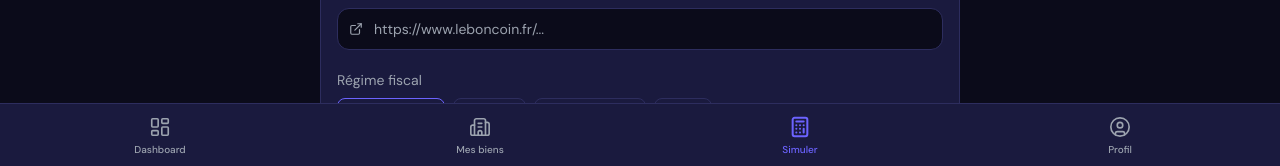
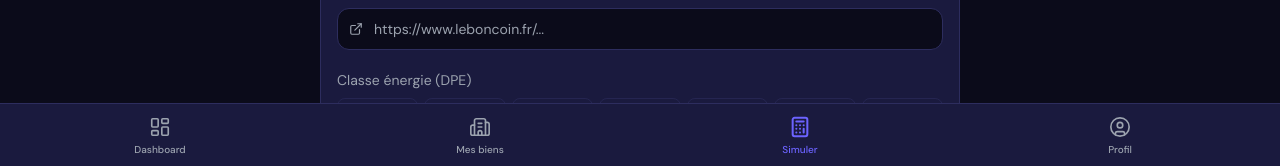
Before and after one commit to Allanlemey/propfolio, a Next.js app: page /simulation in a window 1280 px wide. Shown: the part 632-798 px from the top of the page. Built offline with nearby package versions, Linux system fonts and the light colour scheme; no server answers.

Commit message:
feat: add DPE selector to property simulation form

```diff
--- a/app/simulation/page.tsx
+++ b/app/simulation/page.tsx
@@ -225,7 +225,7 @@ type SavedSim = {
   params: {
     price: number; apport: number; taux: number; duree: number;
     loyer: number; regime: string; revaluation: number;
-    vacance: number; inflationLoyers: number; listingUrl?: string;
+    vacance: number; inflationLoyers: number; listingUrl?: string; dpe?: string;
   };
   results: {
     cashflow: number; rendementBrut: number; rendementNet: number;
@@ -360,8 +360,9 @@ export default function SimulationPage() {
   const [vacance, setVacance] = useState(4);
   const [inflationLoyers, setInflationLoyers] = useState(1.8);
 
-  // Listing URL
+  // Listing URL & DPE
   const [listingUrl, setListingUrl] = useState("");
+  const [dpe, setDpe] = useState("");
 
   // Simulation name
   const [simName, setSimName] = useState("");
@@ -396,6 +397,7 @@ export default function SimulationPage() {
     setVacance(s.params.vacance ?? 4);
     setInflationLoyers(s.params.inflationLoyers ?? 1.8);
     setListingUrl(s.params.listingUrl ?? "");
+    setDpe(s.params.dpe ?? "");
     setSimName(s.name);
     setActiveSimId(s.id);
     simulatorRef.current?.scrollIntoView({ behavior: "smooth", block: "start" });
@@ -456,7 +458,7 @@ export default function SimulationPage() {
   function resetForm() {
     setPrice(120000); setApport(10000); setTaux(3.8); setDuree(20);
     setLoyer(650); setRegime("LMNP micro-BIC"); setRevaluation(2);
-    setVacance(4); setInflationLoyers(1.8); setListingUrl(""); setSimName("");
+    setVacance(4); setInflationLoyers(1.8); setListingUrl(""); setDpe(""); setSimName("");
     setActiveSimId(null);
     simulatorRef.current?.scrollIntoView({ behavior: "smooth", block: "start" });
   }
@@ -483,6 +485,7 @@ export default function SimulationPage() {
         vacance,
         inflationLoyers,
         listingUrl: listingUrl.trim() || undefined,
+        dpe: dpe || undefined,
       },
       results: {
         cashflow: Math.round(cashflow),
@@ -603,6 +606,35 @@ export default function SimulationPage() {
               placeholder="https://www.leboncoin.fr/..."
               className="w-full pl-9 pr-3 py-2.5 rounded-xl bg-bg border border-border text-sm text-text placeholder:text-text-secondary/50 focus:outline-none focus:border-accent/50 focus:ring-1 focus:ring-accent/20 transition-colors"
             />
+          </div>
+        </div>
+
+        {/* DPE */}
+        <div className="space-y-2">
+          <p className="text-sm text-text-secondary">Classe énergie (DPE)</p>
+          <div className="flex gap-1.5">
+            {(["A", "B", "C", "D", "E", "F", "G"] as const).map(letter => {
+              const selected = dpe === letter;
+              const DPE_COLORS: Record<string, string> = { A: "#319834", B: "#33CC33", C: "#CBFC01", D: "#FFFF00", E: "#FFCC00", F: "#FF6600", G: "#FF0000" };
+              const color = DPE_COLORS[letter];
+              return (
+                <button
+                  key={letter}
+                  type="button"
+                  onClick={() => setDpe(dpe === letter ? "" : letter)}
+                  className="flex-1 py-1.5 rounded-lg text-xs font-bold transition-all border"
+                  style={{
+                    background: selected ? color : "transparent",
+                    borderColor: selected ? color : "var(--border)",
+                    color: selected ? "#000" : "var(--text-secondary)",
+                    opacity: selected ? 1 : 0.6,
+                    boxShadow: selected ? `0 2px 8px ${color}55` : "none",
+                  }}
+                >
+                  {letter}
+                </button>
+              );
+            })}
           </div>
         </div>
 
```
